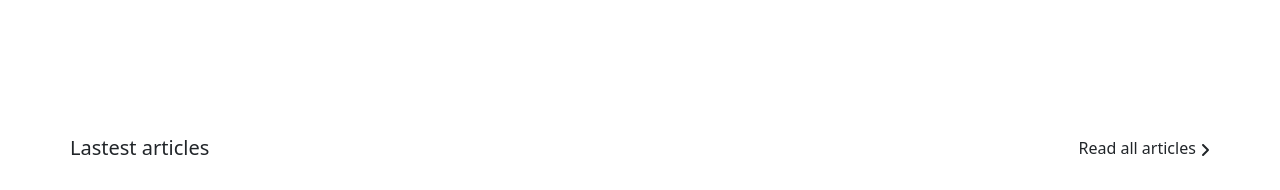
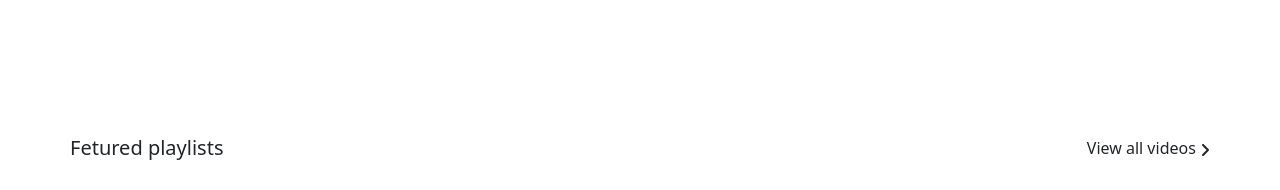
Before and after one commit to VolxDarkTV/proj-html-vuejs, a Vue app: page / in a window 1280 px wide. Shown: the part 1420-1610 px from the top of the page. Built offline with nearby package versions, Linux system fonts and the light colour scheme.

Commit message:
fixed text

```diff
--- a/src/components/main/Social.vue
+++ b/src/components/main/Social.vue
@@ -110,11 +110,11 @@ import Card from './social_component/Card.vue';
                 <!-- Mini Title -->
                 <div class="d-flex justify-content-between">
                     <!-- Sub Title -->
-                    <h5>Lastest articles</h5>
+                    <h5>Fetured playlists</h5>
 
                     <!-- More Articles -->
                     <a href="#" class="text-dark">
-                        Read all articles
+                        View all videos
                         <font-awesome-icon class="fw-bold" icon="fa-solid fa-angle-right" />
                     </a>
                 </div>
```
